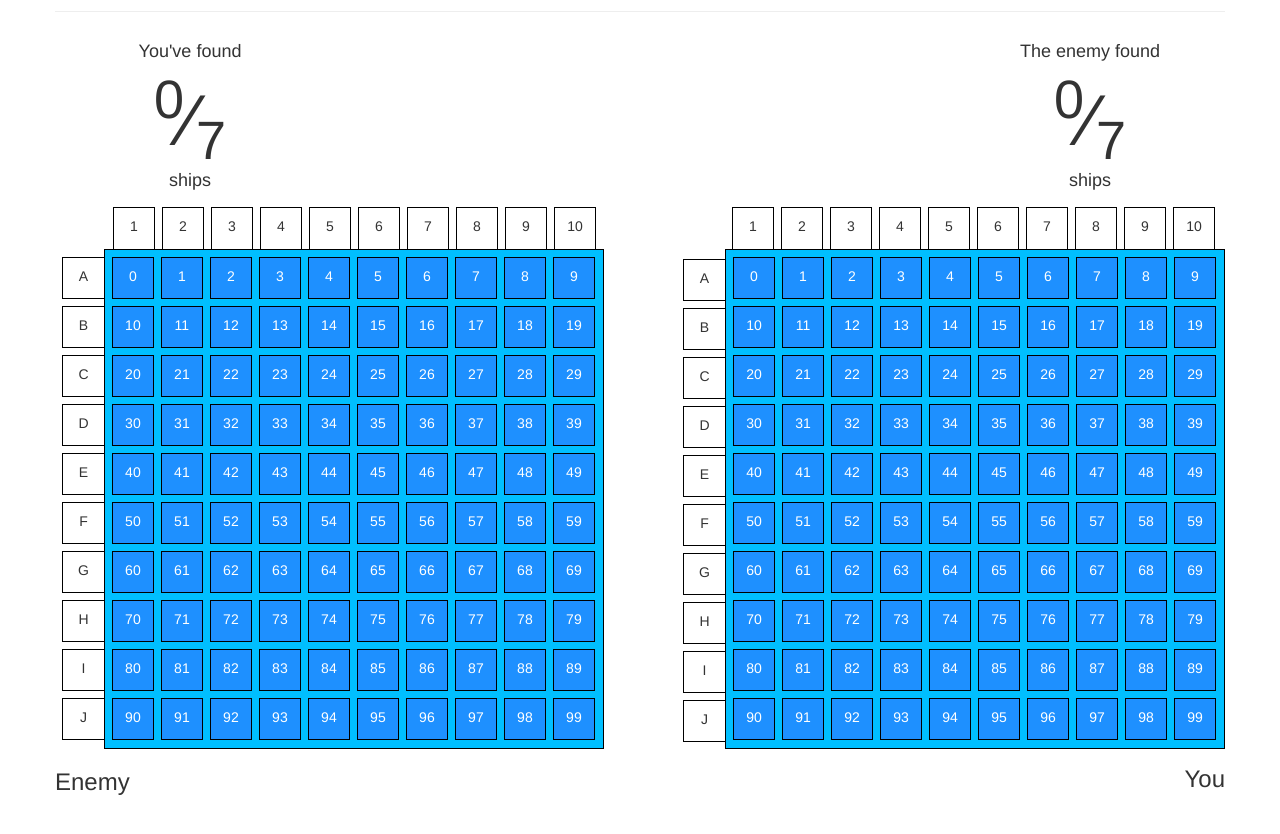
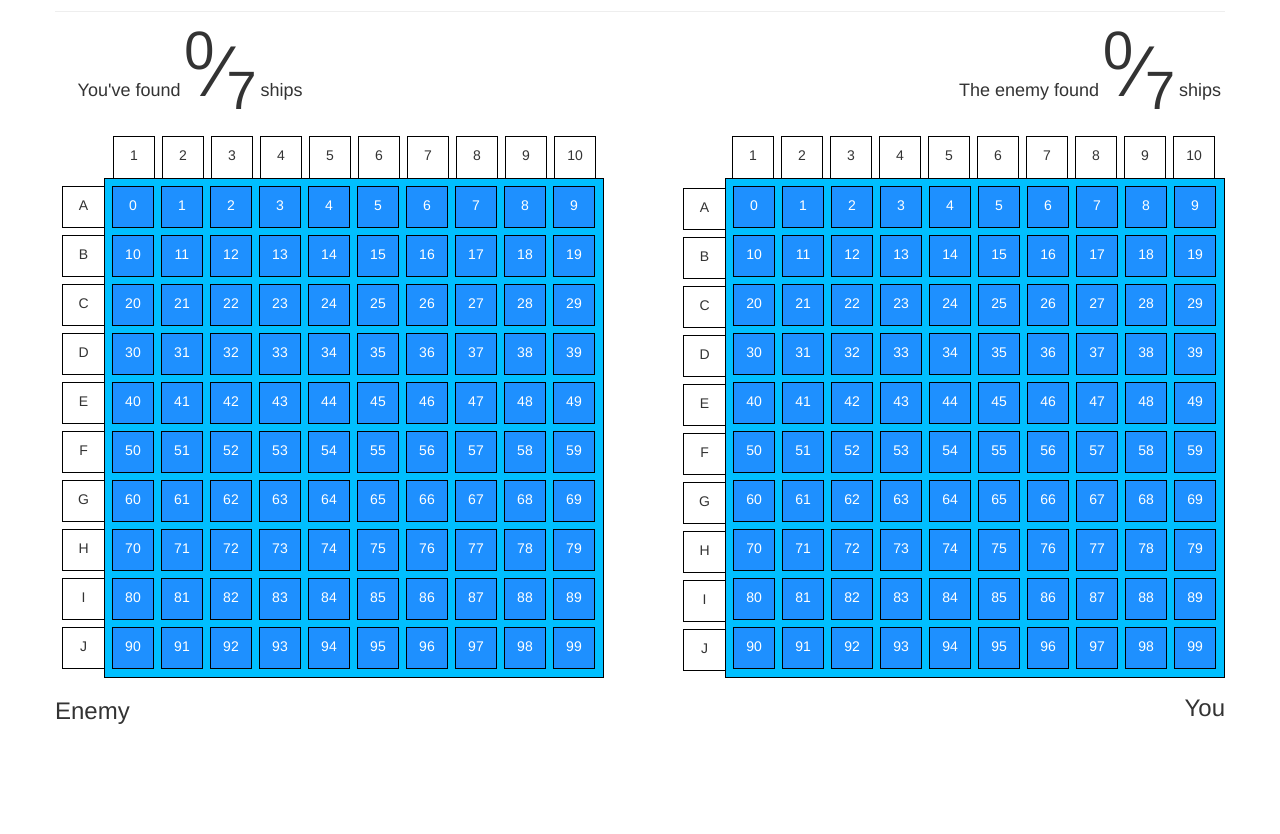
Before and after one commit to davsan56/davsan56.github.io, a plain HTML site: page index.html in a window 1280 px wide. Shown: the part 88-922 px from the top of the page. After the commit the page ends 856 px from the top, so only its background shows below. Drawn offline with nearby package versions, Linux system fonts and the light colour scheme.

Commit message:
Fixed some minor styling errors.

```diff
--- a/style.css
+++ b/style.css
@@ -15,8 +15,13 @@ html {
     text-align: left;
 }
 
+.score h4, h1 {
+    display: inline;
+}
+
 #info {
     text-align: center;
+    height: 97px;
 }
 
 #my-top-nav {
```
